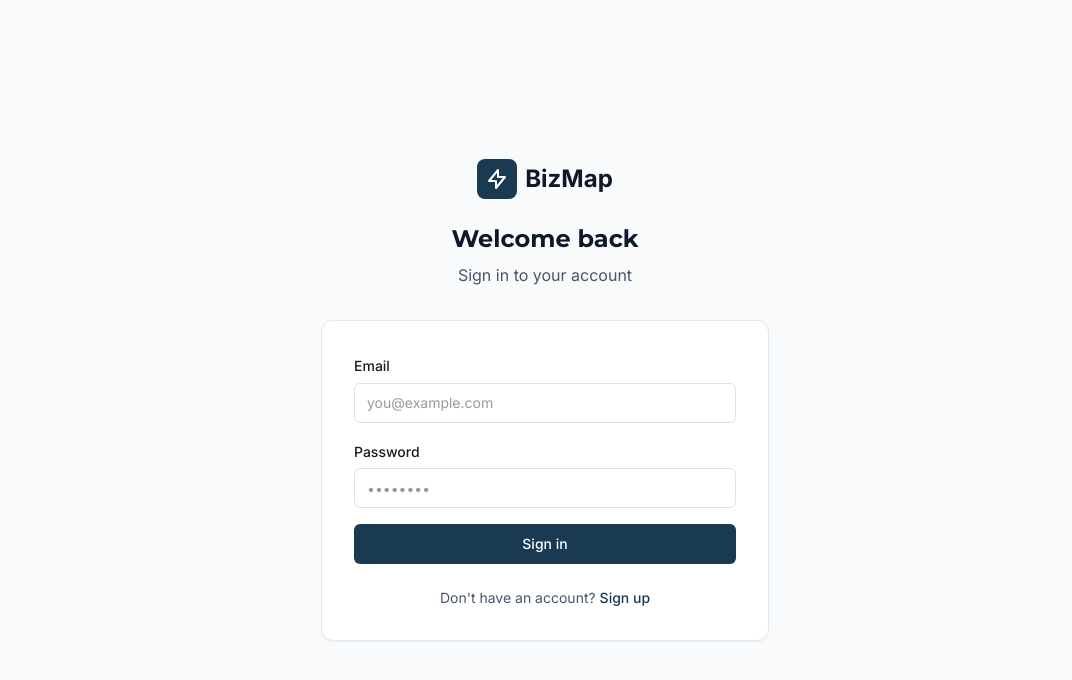
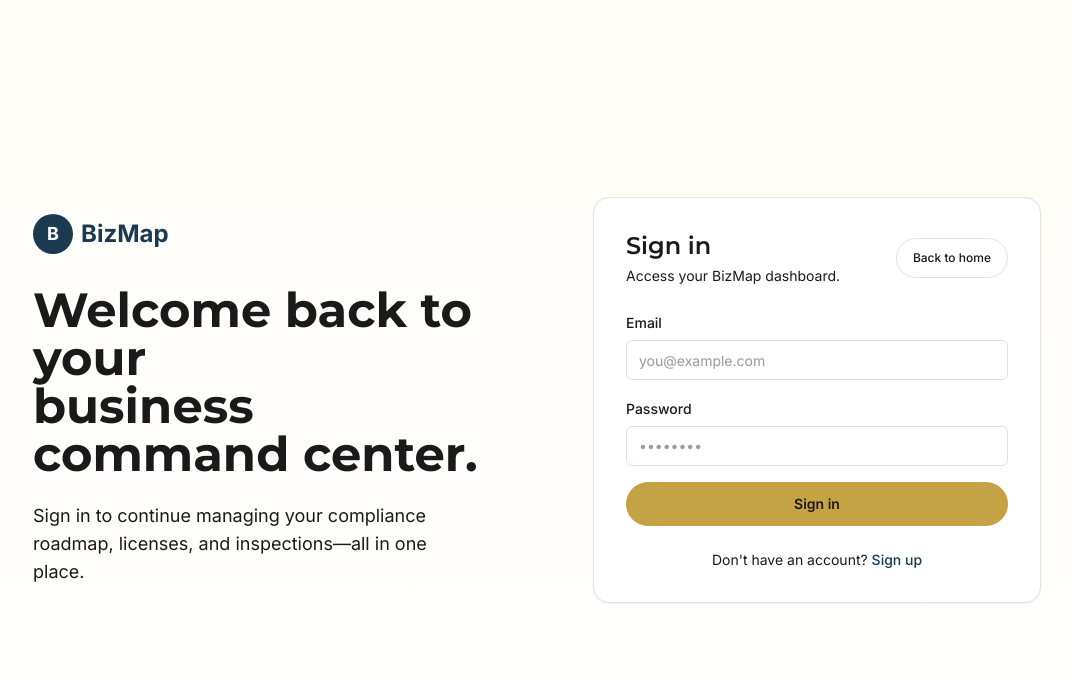
Before and after one commit to ojharitesh/Launch_Navigator, a Next.js app in the folder launch-navigator/: page /login in a window 1280 px wide. Shown: the top 680 px of the page, without its empty margins (95-1167 px from the left). Built offline with nearby package versions, Linux system fonts and the light colour scheme; no server answers.

Commit message:
changed login/signup page

```diff
--- a/launch-navigator/app/(dashboard)/layout.tsx
+++ b/launch-navigator/app/(dashboard)/layout.tsx
@@ -38,19 +38,19 @@ export default function DashboardLayout({
 
   if (loading) {
     return (
-      <div className="min-h-screen flex items-center justify-center bg-slate-50">
+      <div className="min-h-screen flex items-center justify-center bg-secondary">
         <div className="flex flex-col items-center gap-4">
           <div className="h-8 w-8 border-4 border-primary border-t-transparent rounded-full animate-spin" />
-          <p className="text-slate-600">Loading...</p>
+          <p className="text-text-secondary">Loading...</p>
         </div>
       </div>
     );
   }
 
   return (
-    <div className="min-h-screen flex">
+    <div className="min-h-screen flex bg-secondary">
       <Sidebar />
-      <main className="flex-1 bg-slate-50 overflow-auto ml-0 md:ml-72">{children}</main>
+      <main className="flex-1 overflow-auto ml-0 md:ml-72">{children}</main>
     </div>
   );
 }
--- a/launch-navigator/app/about/page.tsx
+++ b/launch-navigator/app/about/page.tsx
@@ -52,7 +52,7 @@ export default function AboutPage() {
             <div className="col-span-12 lg:col-span-6">
               <div className="rounded-2xl overflow-hidden shadow-lg h-96 relative">
                 <Image
-                  src="/images/professional.jpg"
+                  src="/images/coffeeshop.jpg"
                   alt="Professional team collaboration"
                   fill
                   className="object-cover"
--- a/launch-navigator/app/login/page.tsx
+++ b/launch-navigator/app/login/page.tsx
@@ -38,32 +38,63 @@ export default function LoginPage() {
   };
 
   return (
-    <div className="min-h-screen flex items-center justify-center bg-slate-50 py-12 px-4">
-      <div className="w-full max-w-md">
-        <div className="text-center mb-8">
-          <Link href="/" className="inline-flex items-center gap-2 mb-6">
-            <div className="h-10 w-10 bg-primary rounded-lg flex items-center justify-center">
-              <svg
-                className="h-6 w-6 text-white"
-                fill="none"
-                viewBox="0 0 24 24"
-                stroke="currentColor"
-              >
-                <path
-                  strokeLinecap="round"
-                  strokeLinejoin="round"
-                  strokeWidth={2}
-                  d="M13 10V3L4 14h7v7l9-11h-7z"
-                />
-              </svg>
+    <div className="min-h-screen bg-gradient-to-b from-amber-50/40 to-white flex items-center justify-center px-4 py-12">
+      <div className="grid w-full max-w-5xl grid-cols-1 lg:grid-cols-2 gap-10 lg:gap-16 items-center">
+        {/* Left: Brand + copy (hidden on very small screens) */}
+        <div className="hidden lg:block">
+          <Link href="/" className="inline-flex items-center gap-2 mb-8">
+            <div className="h-10 w-10 rounded-full bg-primary flex items-center justify-center">
+              <span className="text-white text-lg font-bold">B</span>
             </div>
-            <span className="text-2xl font-bold text-slate-900">BizMap</span>
+            <span className="text-2xl font-bold text-primary">BizMap</span>
           </Link>
-          <h1 className="text-2xl font-bold text-slate-900">Welcome back</h1>
-          <p className="text-slate-600 mt-2">Sign in to your account</p>
+          <h1 className="text-4xl lg:text-5xl font-bold text-text-dark leading-tight">
+            Welcome back to your<br />business command center.
+          </h1>
+          <p className="mt-6 text-lg text-text-secondary max-w-md">
+            Sign in to continue managing your compliance roadmap, licenses, and inspections—all in one place.
+          </p>
         </div>
 
-        <div className="bg-white rounded-xl border border-slate-200 p-8 shadow-sm">
+        {/* Right: Auth card */}
+        <div className="w-full max-w-md mx-auto">
+          <div className="flex items-center justify-between mb-6 lg:hidden">
+            <div className="flex items-center gap-2">
+              <div className="h-9 w-9 rounded-full bg-primary flex items-center justify-center">
+                <span className="text-white text-sm font-bold">B</span>
+              </div>
+              <span className="text-lg font-bold text-primary">BizMap</span>
+            </div>
+            <Link href="/">
+              <Button
+                variant="ghost"
+                className="text-text-secondary hover:text-primary px-3 py-1 rounded-full border border-border/60 bg-white/60"
+              >
+                Back to home
+              </Button>
+            </Link>
+          </div>
+
+          <div className="bg-white rounded-2xl border border-border p-8 shadow-sm">
+            <div className="mb-6">
+              <div className="flex items-center justify-between">
+                <div>
+                  <h2 className="text-2xl font-semibold text-text-dark">Sign in</h2>
+                  <p className="text-sm text-text-secondary mt-1">
+                    Access your BizMap dashboard.
+                  </p>
+                </div>
+                <Link href="/">
+                  <Button
+                    variant="outline"
+                    className="hidden lg:inline-flex text-xs rounded-full px-4 py-1 border-border"
+                  >
+                    Back to home
+                  </Button>
+                </Link>
+              </div>
+            </div>
+
             <form onSubmit={handleSubmit} className="space-y-4">
             {error && (
                 <div className="bg-red-50 text-red-600 p-3 rounded-lg text-sm">
@@ -97,13 +128,17 @@ export default function LoginPage() {
                 />
               </div>
 
-            <Button type="submit" className="w-full" disabled={loading}>
+              <Button
+                type="submit"
+                className="w-full bg-accent text-accent-foreground font-semibold hover:bg-accent/90 rounded-full h-11"
+                disabled={loading}
+              >
                 {loading ? "Signing in..." : "Sign in"}
               </Button>
             </form>
 
             <div className="mt-6 text-center text-sm">
-            <span className="text-slate-600">Don&apos;t have an account? </span>
+              <span className="text-text-secondary">Don&apos;t have an account? </span>
               <Link href="/signup" className="text-primary font-medium hover:underline">
                 Sign up
               </Link>
@@ -111,5 +146,6 @@ export default function LoginPage() {
           </div>
         </div>
       </div>
+    </div>
   );
 }
--- a/launch-navigator/app/signup/page.tsx
+++ b/launch-navigator/app/signup/page.tsx
@@ -66,33 +66,64 @@ export default function SignupPage() {
   };
 
   return (
-    <div className="min-h-screen flex items-center justify-center bg-slate-50 py-12 px-4">
-      <div className="w-full max-w-md">
-        <div className="text-center mb-8">
-          <Link href="/" className="inline-flex items-center gap-2 mb-6">
-            <div className="h-10 w-10 bg-primary rounded-lg flex items-center justify-center">
-              <svg
-                className="h-6 w-6 text-white"
-                fill="none"
-                viewBox="0 0 24 24"
-                stroke="currentColor"
-              >
-                <path
-                  strokeLinecap="round"
-                  strokeLinejoin="round"
-                  strokeWidth={2}
-                  d="M13 10V3L4 14h7v7l9-11h-7z"
-                />
-              </svg>
+    <div className="min-h-screen bg-gradient-to-b from-amber-50/40 to-white flex items-center justify-center px-4 py-12">
+      <div className="grid w-full max-w-5xl grid-cols-1 lg:grid-cols-2 gap-10 lg:gap-16 items-center">
+        {/* Left: Brand + copy (hidden on very small screens) */}
+        <div className="hidden lg:block">
+          <Link href="/" className="inline-flex items-center gap-2 mb-8">
+            <div className="h-10 w-10 rounded-full bg-primary flex items-center justify-center">
+              <span className="text-white text-lg font-bold">B</span>
             </div>
-            <span className="text-2xl font-bold text-slate-900">BizMap</span>
+            <span className="text-2xl font-bold text-primary">BizMap</span>
           </Link>
-          <h1 className="text-2xl font-bold text-slate-900">Create an account</h1>
-          <p className="text-slate-600 mt-2">Start your business journey</p>
+          <h1 className="text-4xl lg:text-5xl font-bold text-text-dark leading-tight">
+            Start your BizMap<br />journey in minutes.
+          </h1>
+          <p className="mt-6 text-lg text-text-secondary max-w-md">
+            Create your account to get a personalized roadmap for your state, industry, and business type.
+          </p>
         </div>
 
-        <div className="bg-white rounded-xl border border-slate-200 p-8 shadow-sm">
-          <form onSubmit={handleSubmit} className="space-y-4">
+        {/* Right: Auth card */}
+        <div className="w-full max-w-md mx-auto">
+          <div className="flex items-center justify-between mb-6 lg:hidden">
+            <div className="flex items-center gap-2">
+              <div className="h-9 w-9 rounded-full bg-primary flex items-center justify-center">
+                <span className="text-white text-sm font-bold">B</span>
+              </div>
+              <span className="text-lg font-bold text-primary">BizMap</span>
+            </div>
+            <Link href="/">
+              <Button
+                variant="ghost"
+                className="text-text-secondary hover:text-primary px-3 py-1 rounded-full border border-border/60 bg-white/60"
+              >
+                Back to home
+              </Button>
+            </Link>
+          </div>
+
+          <div className="bg-white rounded-2xl border border-border p-8 shadow-sm">
+            <div className="mb-6">
+              <div className="flex items-center justify-between">
+                <div>
+                  <h2 className="text-2xl font-semibold text-text-dark">Create your account</h2>
+                  <p className="text-sm text-text-secondary mt-1">
+                    Get your customized business checklist.
+                  </p>
+                </div>
+                <Link href="/">
+                  <Button
+                    variant="outline"
+                    className="hidden lg:inline-flex text-xs rounded-full px-4 py-1 border-border"
+                  >
+                    Back to home
+                  </Button>
+                </Link>
+              </div>
+            </div>
+
+            <form onSubmit={handleSubmit} className="space-y-4">
             {error && (
               <div className="bg-red-50 text-red-600 p-3 rounded-lg text-sm">
                 {error}
@@ -138,18 +169,23 @@ export default function SignupPage() {
               />
             </div>
 
-            <Button type="submit" className="w-full" disabled={loading}>
+            <Button
+              type="submit"
+              className="w-full bg-accent text-accent-foreground font-semibold hover:bg-accent/90 rounded-full h-11"
+              disabled={loading}
+            >
               {loading ? "Creating account..." : "Create account"}
             </Button>
           </form>
 
           <div className="mt-6 text-center text-sm">
-            <span className="text-slate-600">Already have an account? </span>
+            <span className="text-text-secondary">Already have an account? </span>
             <Link href="/login" className="text-primary font-medium hover:underline">
               Sign in
             </Link>
           </div>
         </div>
+        </div>
       </div>
     </div>
   );
```
Also changed, not shown: launch-navigator/public/images/coffeeshop.jpg (added). Lines whose indentation alone changed are shown as unchanged.
